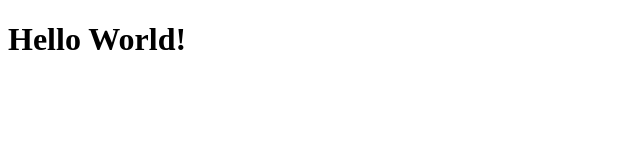
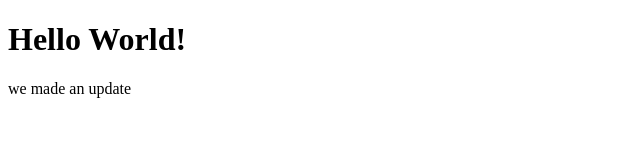
Before and after one commit to Oumaima123852/git-tutorial, a plain HTML site: page index.html in a window 1280 px wide. Shown: the whole page, without its empty margins (0-640 px from the left). Drawn offline with Linux system fonts and the light colour scheme.

Commit message:
we made an update

```diff
--- a/index.html
+++ b/index.html
@@ -7,5 +7,6 @@
 </head>
 <body>
   <h1>Hello World!</h1>
+  <p>we made an update</p>
 </body>
 </html>
```
